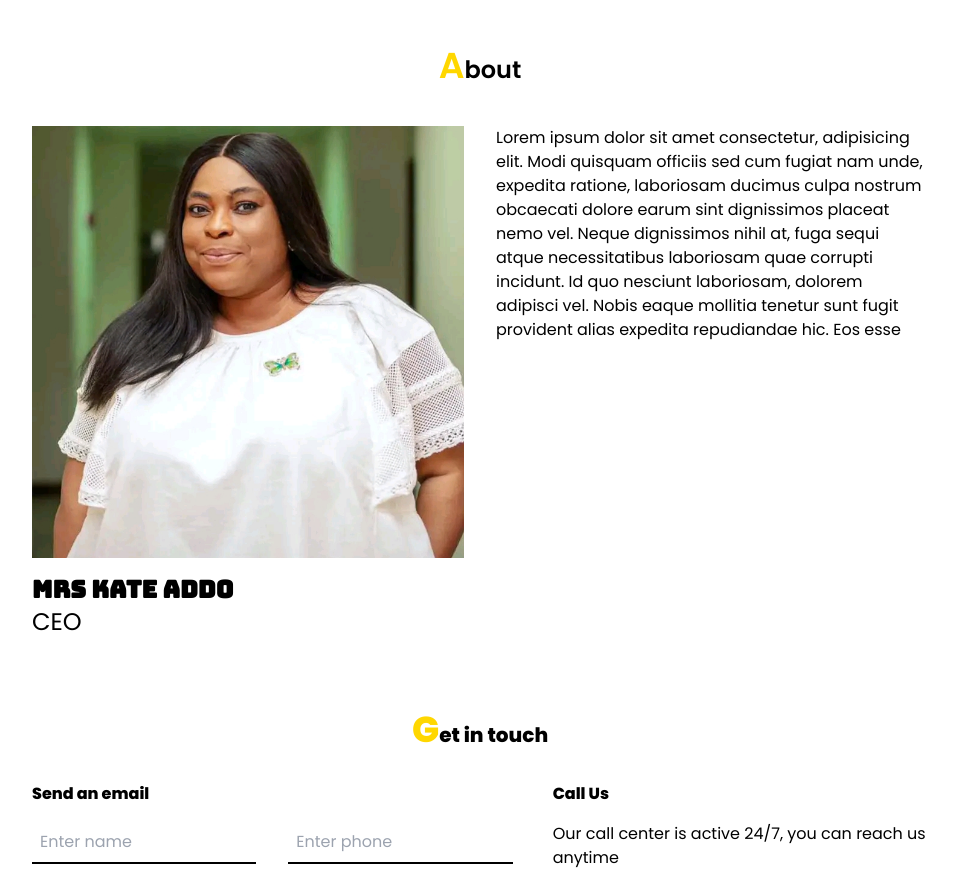
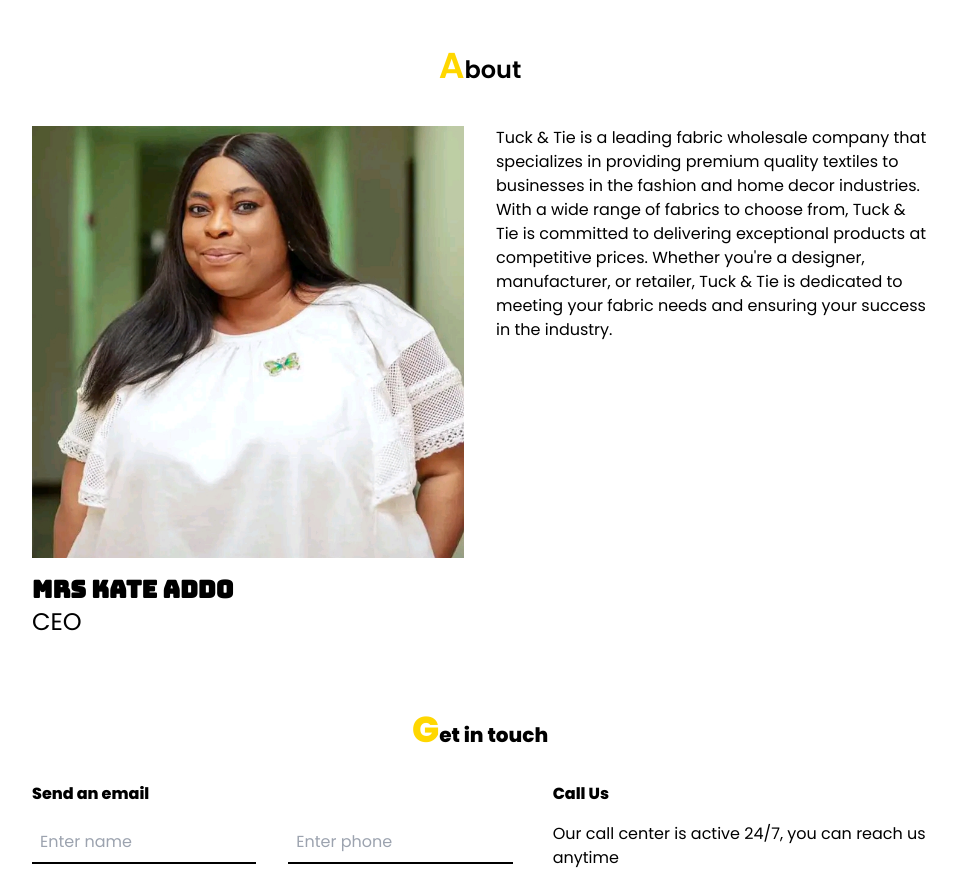
Before and after one commit to IchaCoder/tuck-tie, a Next.js app: page / in a window 1280 px wide. Shown: the part 2584-3468 px from the top of the page, without its empty margins (160-1117 px from the left). Built offline with nearby package versions, Linux system fonts and the light colour scheme.

Commit message:
modified about and icon

```diff
--- a/components/about/About.js
+++ b/components/about/About.js
@@ -25,13 +25,13 @@ function About() {
 					</div>
 				</div>
 				<div className="flex-1 mt-4 md:mt-0">
-					Lorem ipsum dolor sit amet consectetur, adipisicing elit. Modi
-					quisquam officiis sed cum fugiat nam unde, expedita ratione,
-					laboriosam ducimus culpa nostrum obcaecati dolore earum sint
-					dignissimos placeat nemo vel. Neque dignissimos nihil at, fuga sequi
-					atque necessitatibus laboriosam quae corrupti incidunt. Id quo
-					nesciunt laboriosam, dolorem adipisci vel. Nobis eaque mollitia
-					tenetur sunt fugit provident alias expedita repudiandae hic. Eos esse
+					Tuck & Tie is a leading fabric wholesale company that specializes in
+					providing premium quality textiles to businesses in the fashion and
+					home decor industries. With a wide range of fabrics to choose from,
+					Tuck & Tie is committed to delivering exceptional products at
+					competitive prices. Whether you're a designer, manufacturer, or
+					retailer, Tuck & Tie is dedicated to meeting your fabric needs and
+					ensuring your success in the industry.
 				</div>
 			</div>
 		</section>
--- a/pages/index.js
+++ b/pages/index.js
@@ -19,7 +19,13 @@ export default function Home() {
 				<meta name="description" content="" />
 				<meta
 					name="keywords"
-					content="Consultancy Services, Architectural Design, Estate Development, Renovation and Repair Works, Structural Design, Land Surveying, Building Construction, Contract Administration"
+					content="Fabric wholesale,
+Textile supplier,
+Fashion industry,
+Home decor industry,
+Premium quality fabrics,
+Affordable fabrics,
+Fabric supplier"
 				/>
 				<link rel="icon" href="/favicon.ico" />
 			</Head>
```
Also changed, not shown: 1 other file (tests, documents, lock files or other folders).
